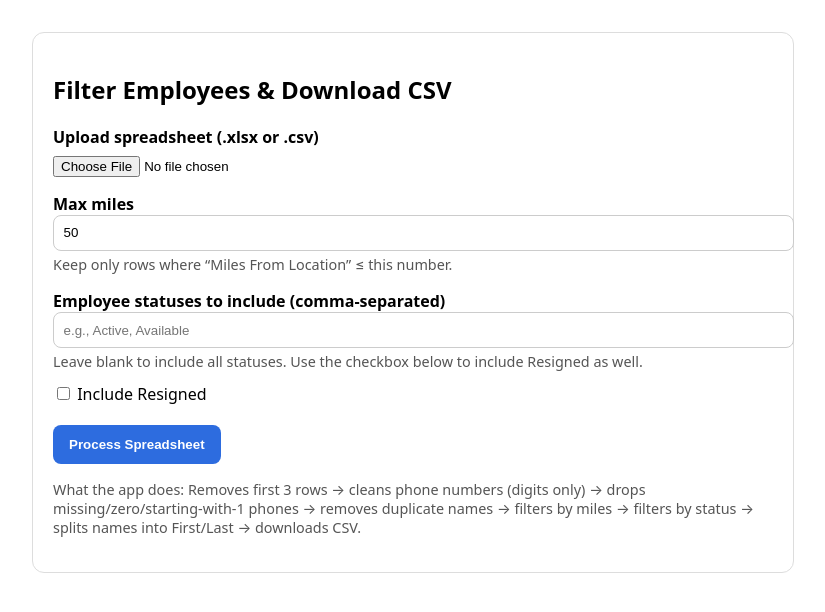
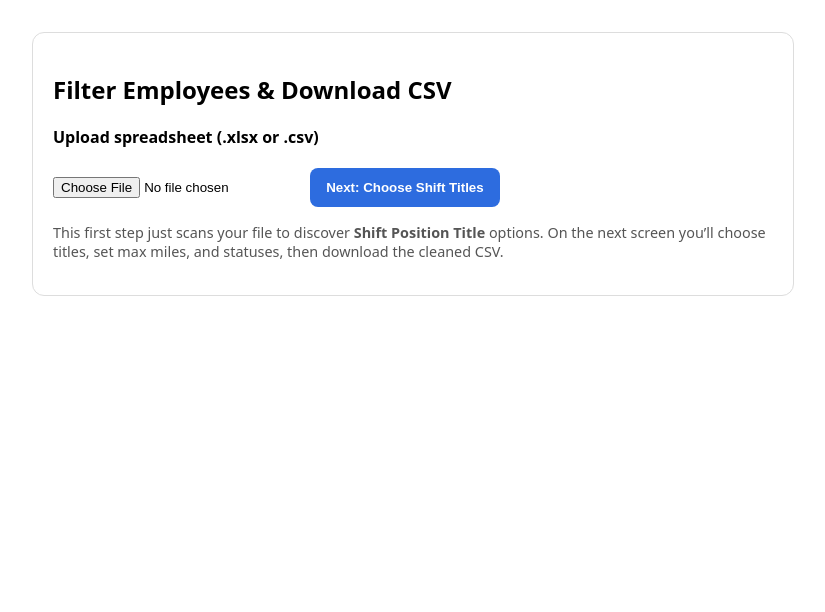
Before and after one commit to JBiddlecome/Text-Blast-Filter, a Flask app: page / in a window 1280 px wide. Shown: the top 612 px of the page, without its empty margins (0-825 px from the left). Run offline with Flask 3, Linux system fonts and the light colour scheme; parts of the project's set-up code (start-up, migrations or seed data) failed here and were passed over.

Commit message:
Update upload.html

```diff
--- a/templates/upload.html
+++ b/templates/upload.html
@@ -12,8 +12,6 @@
     input[type="text"], input[type="number"] { width: 100%; padding: 0.6rem; border: 1px solid #ccc; border-radius: 8px; }
     input[type="file"] { margin-top: 0.5rem; }
     .hint { color: #555; font-size: 0.9rem; margin-top: 0.25rem; }
-    .row { display: flex; gap: 1rem; }
-    .row > div { flex: 1; }
     button { margin-top: 1.25rem; padding: 0.75rem 1rem; border: 0; border-radius: 8px; background: #2d6cdf; color: #fff; font-weight: 700; cursor: pointer; }
     .flash { background: #ffe9e9; border: 1px solid #ffb8b8; color: #a20000; padding: 0.75rem; border-radius: 8px; margin-bottom: 1rem; }
   </style>
@@ -30,33 +28,16 @@
       {% endif %}
     {% endwith %}
 
-    <form action="{{ url_for('process') }}" method="post" enctype="multipart/form-data">
+    <!-- CHANGED: post to /detect -->
+    <form action="{{ url_for('detect') }}" method="post" enctype="multipart/form-data">
       <label>Upload spreadsheet (.xlsx or .csv)</label>
       <input type="file" name="file" accept=".xlsx,.csv" required />
-
-      <div class="row">
-        <div>
-          <label for="max_miles">Max miles</label>
-          <input id="max_miles" type="number" step="0.1" name="max_miles" value="50" />
-          <div class="hint">Keep only rows where “Miles From Location” ≤ this number.</div>
-        </div>
-      </div>
-
-      <label for="statuses">Employee statuses to include (comma-separated)</label>
-      <input id="statuses" type="text" name="statuses" placeholder="e.g., Active, Available" />
-      <div class="hint">Leave blank to include all statuses. Use the checkbox below to include Resigned as well.</div>
-
-      <div style="margin-top: 0.75rem;">
-        <input id="include_resigned" type="checkbox" name="include_resigned" />
-        <label for="include_resigned" style="display:inline; font-weight:400;">Include Resigned</label>
-      </div>
-
-      <button type="submit">Process Spreadsheet</button>
+      <button type="submit">Next: Choose Shift Titles</button>
     </form>
 
     <p class="hint" style="margin-top:1rem;">
-      What the app does:
-      Removes first 3 rows → cleans phone numbers (digits only) → drops missing/zero/starting-with-1 phones → removes duplicate names → filters by miles → filters by status → splits names into First/Last → downloads CSV.
+      This first step just scans your file to discover <b>Shift Position Title</b> options.
+      On the next screen you’ll choose titles, set max miles, and statuses, then download the cleaned CSV.
     </p>
   </div>
 </body>
```
